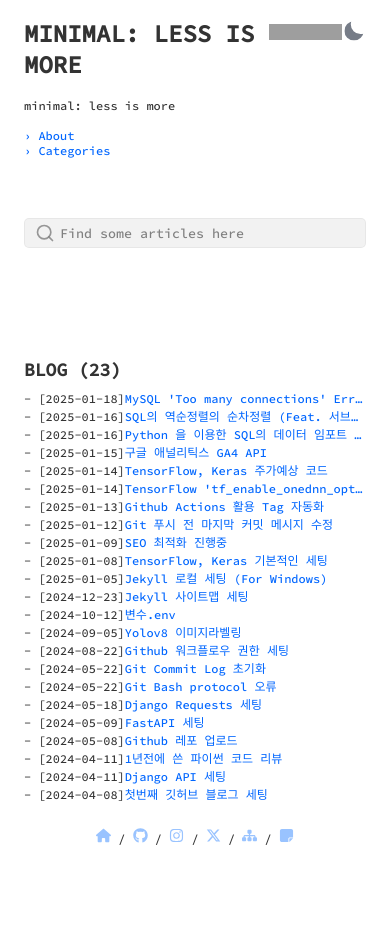
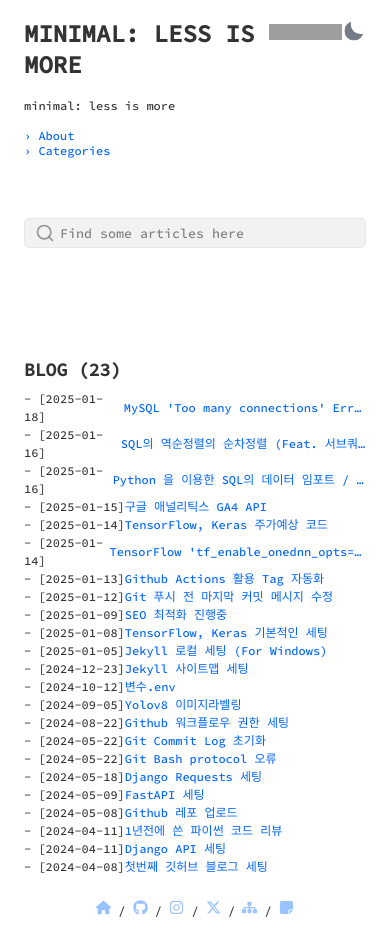
Before and after one commit to pozuhtuhv/pozuhtuhv.github.io, a Jekyll site: the page built from index.html, in a window 390 px wide. Built offline with Jekyll 4.4.1, drawn with Linux system fonts in a browser that asks for light colours; before the commit the page ends 900 px from its top, so only the background shows below that; grey boxes are pictures that could not be loaded.

Commit message:
(edit) mobile_size

```diff
--- a/_sass/_main.scss
+++ b/_sass/_main.scss
@@ -352,7 +352,12 @@ b {
   white-space: nowrap;    /* 줄바꿈 방지 */
   overflow: hidden;       /* 넘치는 텍스트 숨기기 */
   text-overflow: ellipsis; /* 넘치는 텍스트를 '...'으로 표시 */
-  max-width: 70%;       /* 링크의 최대 너비 설정 */
+}
+
+@media (max-width: 768px) {
+  .posts ul li a {
+    max-width: 90%; /* 모바일 화면에서 링크의 최대 너비 조정 */
+  }
 }
 
 time {
```
